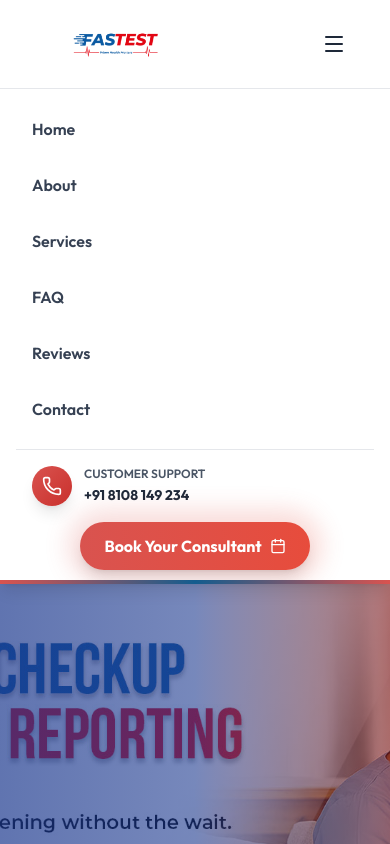
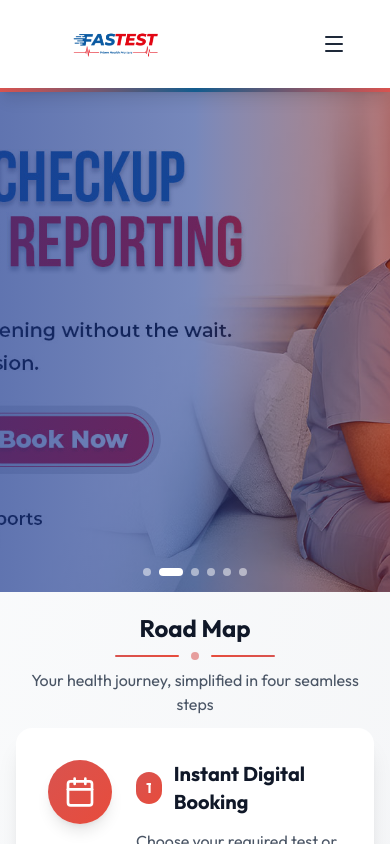
Before and after one commit to crowddevelopers08-arch/fastest-health, a Next.js app: page / in a window 390 px wide. Shown: the top 844 px of the page. Built offline with nearby package versions, Linux system fonts and the light colour scheme.

Commit message:
fastest alignment responsive1

```diff
--- a/component/navbar.tsx
+++ b/component/navbar.tsx
@@ -387,7 +387,7 @@ const Navbar = () => {
       {/* Mobile Menu */}
       <div
         className={`lg:hidden overflow-hidden transition-all duration-300 ease-in-out ${
-          isMenuOpen ? "max-h-96" : "max-h-123"
+          isMenuOpen ? "max-h-123" : "max-h-0"
         }`}
       >
         <div className="container mx-auto px-4 py-4 space-y-2 border-t border-gray-200">
```
